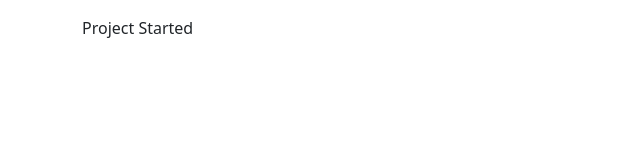
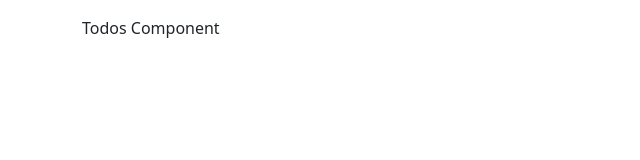
Before and after one commit to cybersaksham/Angular-Todo-List, an Angular app: page / in a window 1280 px wide. Shown: the top 160 px of the page, without its empty margins (0-640 px from the left). Built offline with nearby package versions, Linux system fonts and the light colour scheme.

Commit message:
todos component

```diff
--- /dev/null
+++ b/src/app/Components/todos/todos.component.html
@@ -0,0 +1 @@
+<p>Todos Component</p>
--- /dev/null
+++ b/src/app/Components/todos/todos.component.ts
@@ -0,0 +1,15 @@
+import { Component, OnInit } from '@angular/core';
+
+@Component({
+  selector: 'app-todos',
+  templateUrl: './todos.component.html',
+  styleUrls: ['./todos.component.css']
+})
+export class TodosComponent implements OnInit {
+
+  constructor() { }
+
+  ngOnInit(): void {
+  }
+
+}
--- a/src/app/app.component.html
+++ b/src/app/app.component.html
@@ -1,3 +1,3 @@
 <div class="container my-3">
-  Project Started
+  <app-todos></app-todos>
 </div>
--- a/src/app/app.module.ts
+++ b/src/app/app.module.ts
@@ -3,10 +3,12 @@ import { BrowserModule } from '@angular/platform-browser';
 
 import { AppRoutingModule } from './app-routing.module';
 import { AppComponent } from './app.component';
+import { TodosComponent } from './Components/todos/todos.component';
 
 @NgModule({
   declarations: [
-    AppComponent
+    AppComponent,
+    TodosComponent
   ],
   imports: [
     BrowserModule,
```
Also changed, not shown: src/app/Components/todos/todos.component.css (added), 1 other file (tests, documents, lock files or other folders).
